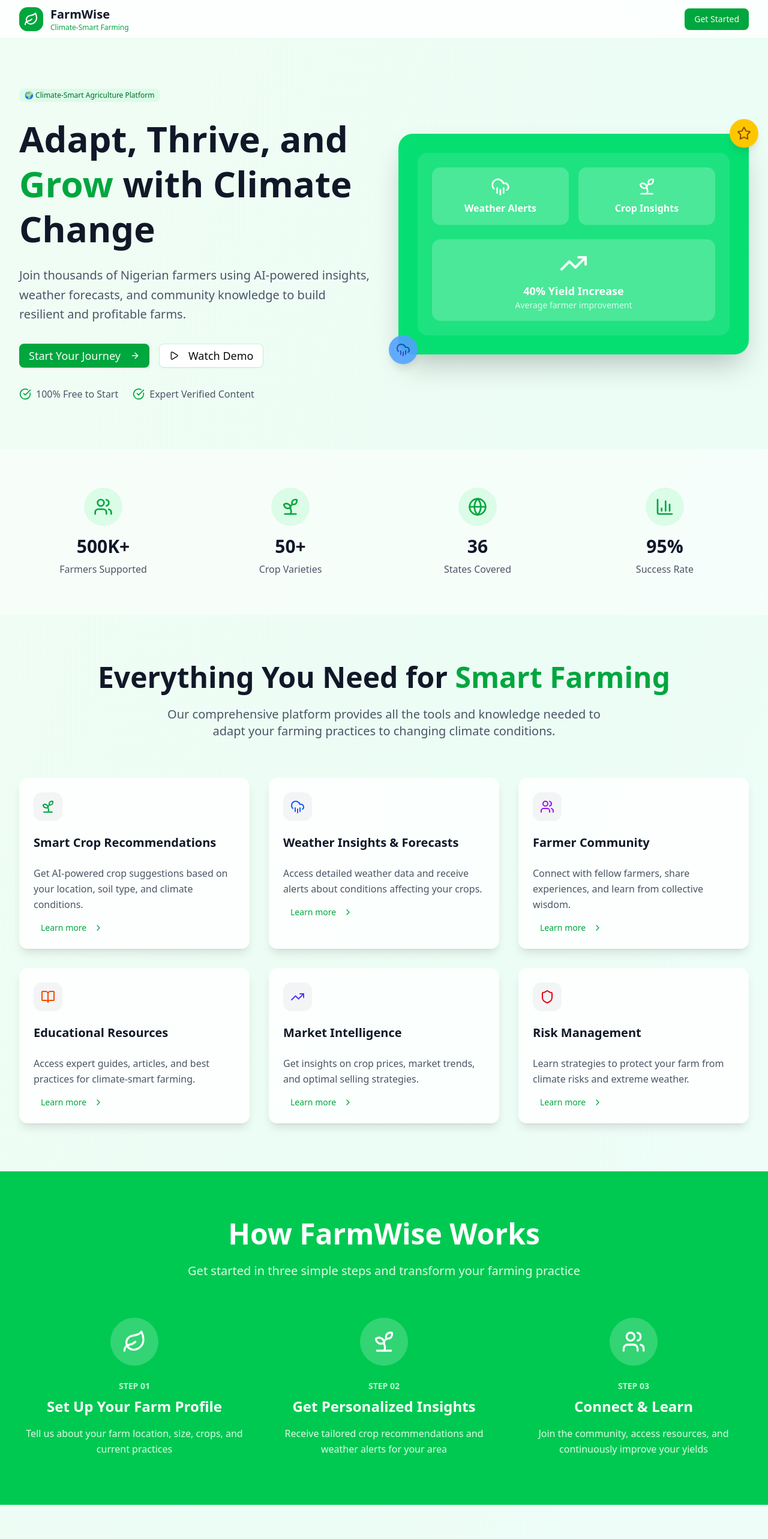
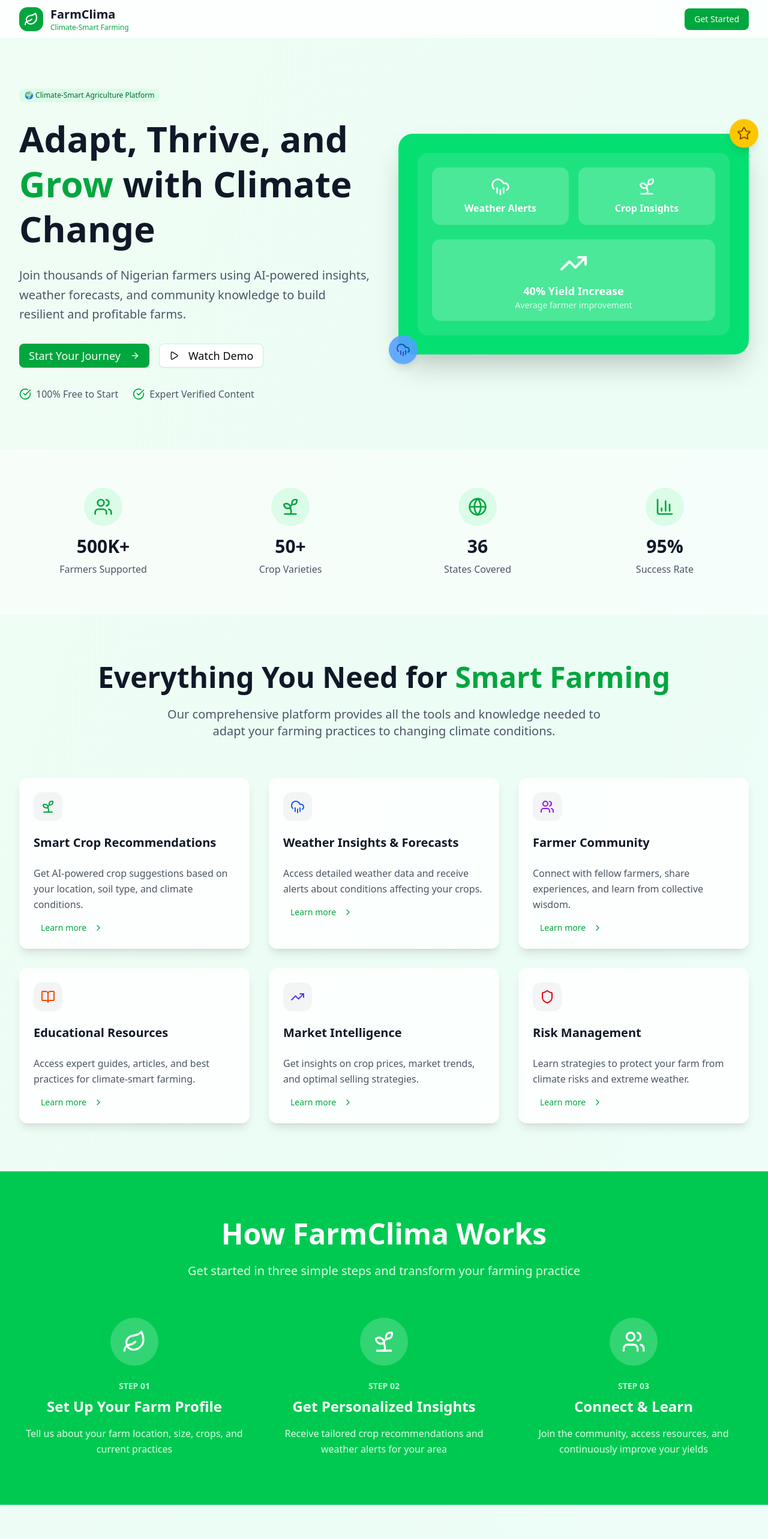
Before and after one commit to Tosmel2/FarmWise_App, a React (Vite) app: page / in a window 1280 px wide. Shown: the top 2566 px of the page at 60% size. Built offline with nearby package versions, Linux system fonts and the light colour scheme.

Commit message:
Update: Former name changed to FarmClima to distinct it from the old common name

```diff
--- a/src/pages/Landing.jsx
+++ b/src/pages/Landing.jsx
@@ -100,7 +100,7 @@ export default function Landing() {
     {
       name: "Aminu Bello",
       location: "Kano State",
-      quote: "FarmWise helped me choose drought-resistant millet varieties. My yields increased by 40% despite less rainfall.",
+      quote: "FarmClima helped me choose drought-resistant millet varieties. My yields increased by 40% despite less rainfall.",
       rating: 5
     },
     {
@@ -128,7 +128,7 @@ export default function Landing() {
                 <Leaf className="w-6 h-6 text-white" />
               </div>
               <div>
-                <h1 className="text-xl font-bold text-gray-900">FarmWise</h1>
+                <h1 className="text-xl font-bold text-gray-900">FarmClima</h1>
                 <p className="text-xs text-green-600">Climate-Smart Farming</p>
               </div>
             </div>
@@ -291,7 +291,7 @@ export default function Landing() {
         <div className="max-w-7xl mx-auto px-4 sm:px-6 lg:px-8">
           <div className="text-center mb-16">
             <h2 className="text-3xl md:text-5xl font-bold text-white mb-6">
-              How FarmWise Works
+              How FarmClima Works
             </h2>
             <p className="text-xl text-green-100 max-w-3xl mx-auto">
               Get started in three simple steps and transform your farming practice
@@ -341,7 +341,7 @@ export default function Landing() {
               <span className="text-green-600"> Across Nigeria</span>
             </h2>
             <p className="text-xl text-gray-600">
-              See how FarmWise is helping farmers increase yields and build resilience
+              See how FarmClima is helping farmers increase yields and build resilience
             </p>
           </div>
 
@@ -376,7 +376,7 @@ export default function Landing() {
           </h2>
           <p className="text-xl text-gray-300 mb-8 leading-relaxed">
             Join thousands of Nigerian farmers who are already adapting to climate change
-            with FarmWise. Start your journey to more resilient and profitable farming today.
+            with FarmClima. Start your journey to more resilient and profitable farming today.
           </p>
           <div className="flex flex-col sm:flex-row gap-4 justify-center">
             <Button
@@ -427,7 +427,7 @@ export default function Landing() {
                   <Leaf className="w-6 h-6 text-white" />
                 </div>
                 <div>
-                  <h3 className="text-xl font-bold text-white">FarmWise</h3>
+                  <h3 className="text-xl font-bold text-white">FarmClima</h3>
                   <p className="text-xs text-green-400">Climate-Smart Farming</p>
                 </div>
               </div>
@@ -469,7 +469,7 @@ export default function Landing() {
           </div>
 
           <div className="border-t border-gray-800 mt-8 pt-8 text-center text-gray-400 text-sm">
-            <p>&copy; 2025 FarmWise. Building the future of Nigerian agriculture.</p>
+            <p>&copy; 2025 FarmClima. Building the future of Nigerian agriculture.</p>
           </div>
         </div>
       </footer>
```
